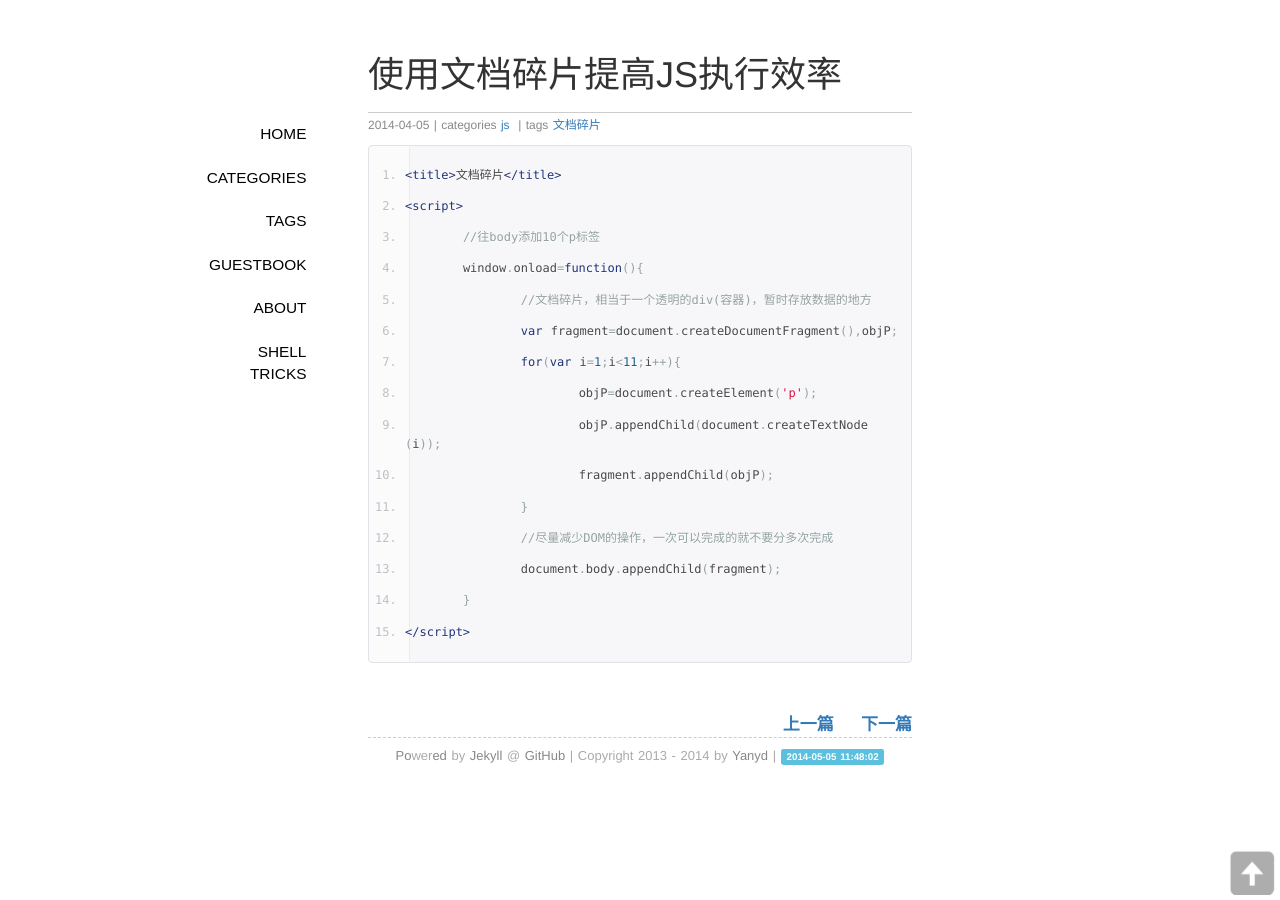
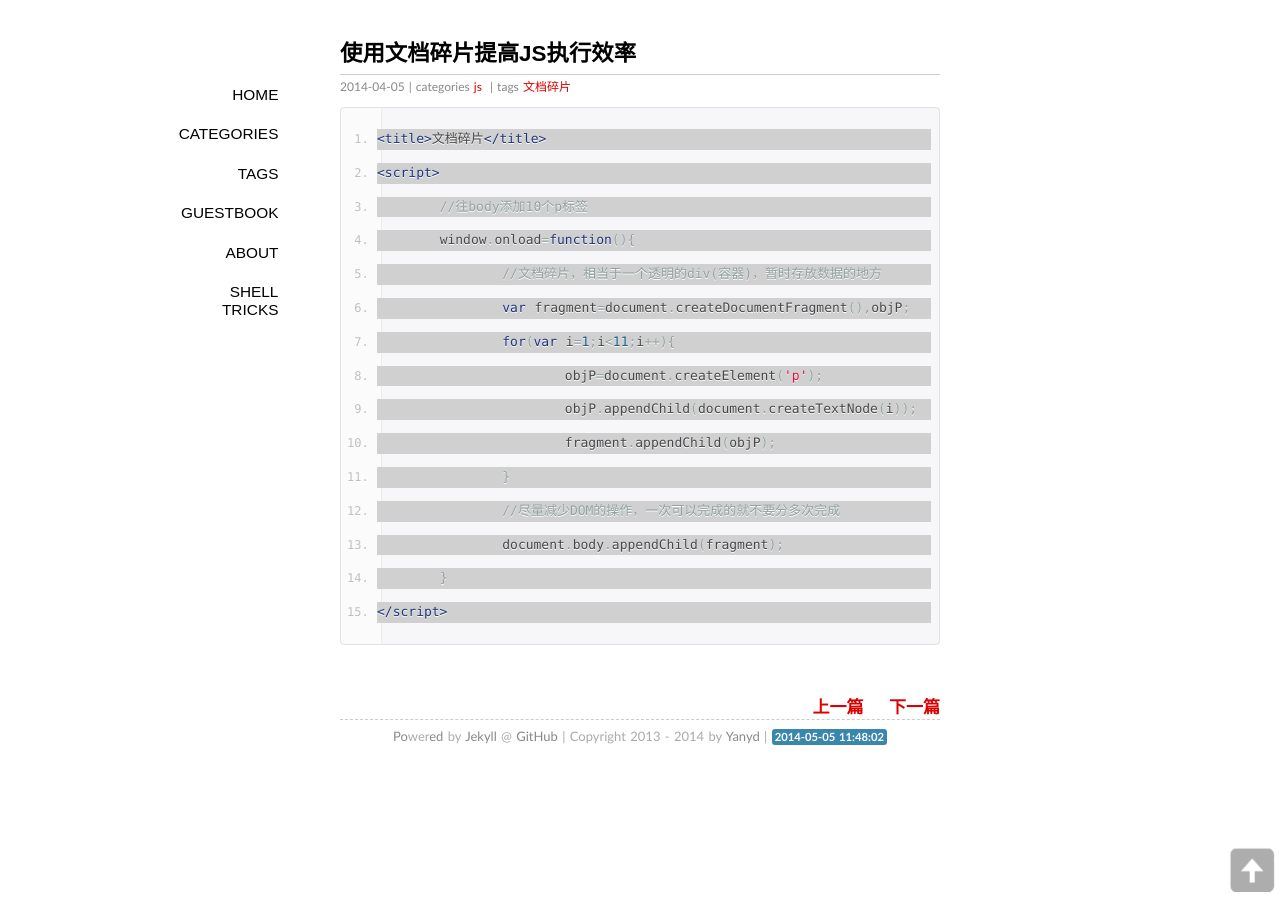
Before and after one commit to Yanyd/Yanyd.github.io, a Jekyll site: the page built from _posts/2014-05-04-js-document-fragment.md, in a window 1280 px wide. Built offline with Jekyll 4.4.1, drawn with Linux system fonts in a browser that asks for light colours; nearby versions of some CDN libraries; some web fonts are replaced; library files that are not in the unit come from our copies; Markdown is read by kramdown in place of the engine named in the settings; comment, search, counter and statistics services are not loaded.

Commit message:
add some file

```diff
--- a/_layouts/default.html
+++ b/_layouts/default.html
@@ -7,7 +7,6 @@
     <link rel="shortcut icon" href="/favicon.ico" />
     <link href="/feed/" rel="alternate" title="{{ site.author }}" type="application/atom+xml" />
     <link rel="stylesheet" href="/media/css/style.css" />
-    <link rel="stylesheet" href="/media/prettify/bootstrap.css" />
     <link rel="stylesheet" href="/media/prettify/prettify.css" />
     <script type="text/javascript" src="/media/js/jquery-1.7.1.min.js"></script>
 	<script type="text/javascript" src="/media/js/outliner.js"></script>
--- a/media/prettify/prettify.css
+++ b/media/prettify/prettify.css
@@ -8,7 +8,7 @@ ol {
   list-style: decimal;
 }
 
-code,
+
 pre {
   padding: 0 3px 2px;
   font-family: Menlo, Monaco, Consolas, "Courier New", monospace;
@@ -19,12 +19,7 @@ pre {
           border-radius: 3px;
 }
 
-code {
-  padding: 2px 4px;
-  color: #d14;
-  background-color: #f7f7f9;
-  border: 1px solid #e1e1e8;
-}
+
 
 pre {
   display: block;
@@ -48,12 +43,6 @@ pre.prettyprint {
   margin-bottom: 18px;
 }
 
-pre code {
-  padding: 0;
-  color: inherit;
-  background-color: transparent;
-  border: 0;
-}
 
 .pre-scrollable {
   max-height: 340px;
```
